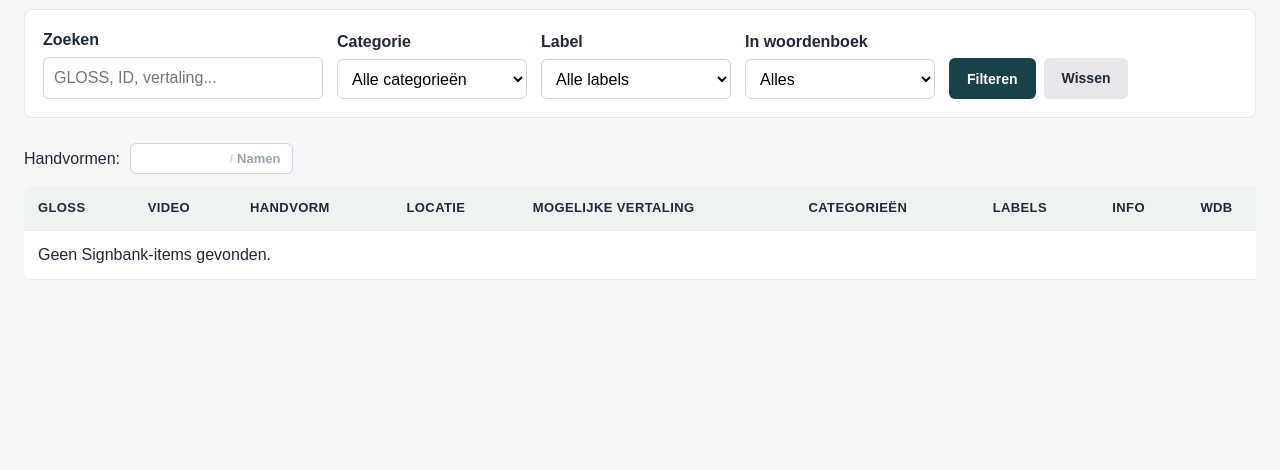
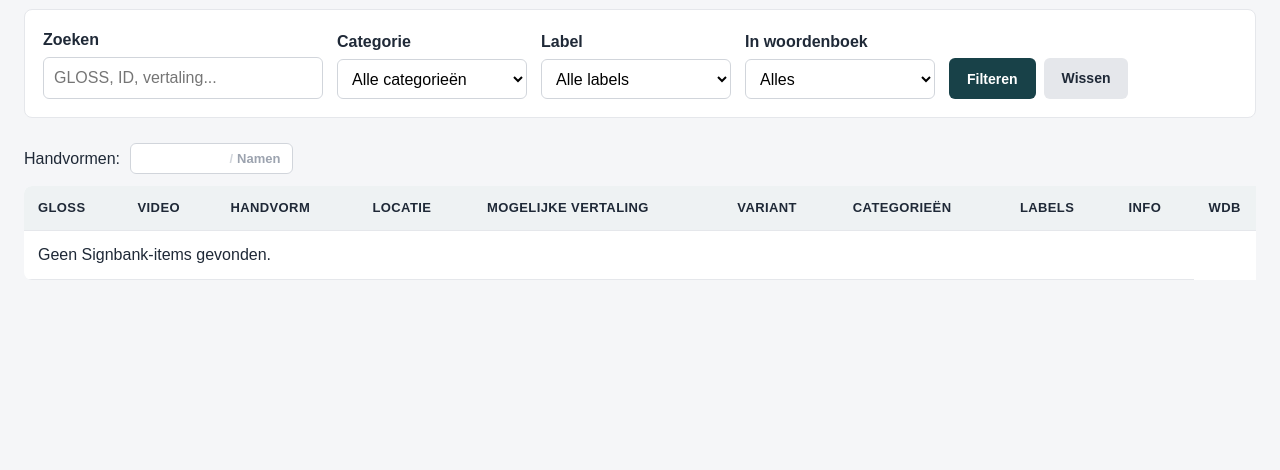
Before and after one commit to ThijsVGTC/vgt-studio, a Django app: page /signbank/ in a window 1280 px wide. Shown: the part 204-674 px from the top of the page. Run offline with Django 5.2, Linux system fonts and the light colour scheme; a user stored in the database is signed in; tables that the repository leaves empty hold one stand-in row (values such as "Sample post"); data that the repository does not hold is empty; some libraries are stand-ins or nearby versions.

Commit message:
show variants in list

```diff
--- a/recordings/templates/recordings/signbank_list.html
+++ b/recordings/templates/recordings/signbank_list.html
@@ -180,6 +180,10 @@ Signbank | VGT Studio
             </th>
 
             <th>
+                Variant
+            </th>
+
+            <th>
                 Categorieën
             </th>
 
@@ -335,6 +339,13 @@ Signbank | VGT Studio
 
                 </td>
 
+                <td>
+                    {% if entry.variants %}
+                        {% for variant in entry.variants %}
+                            <span class="badge">{{ variant }}</span>
+                        {% endfor %}
+                    {% endif %}
+                </td>
 
                 <td class="signbank-badges">
 
```
